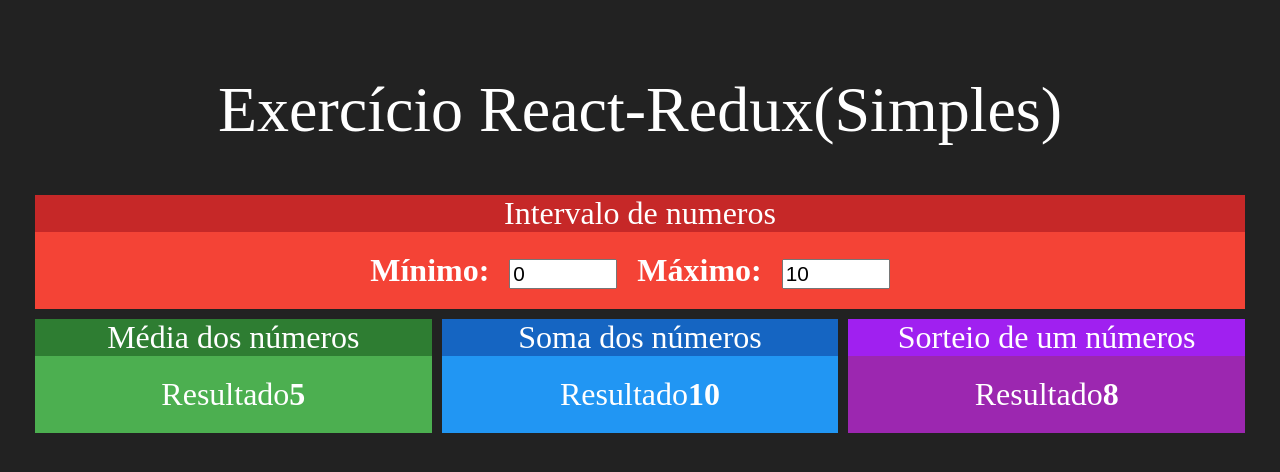
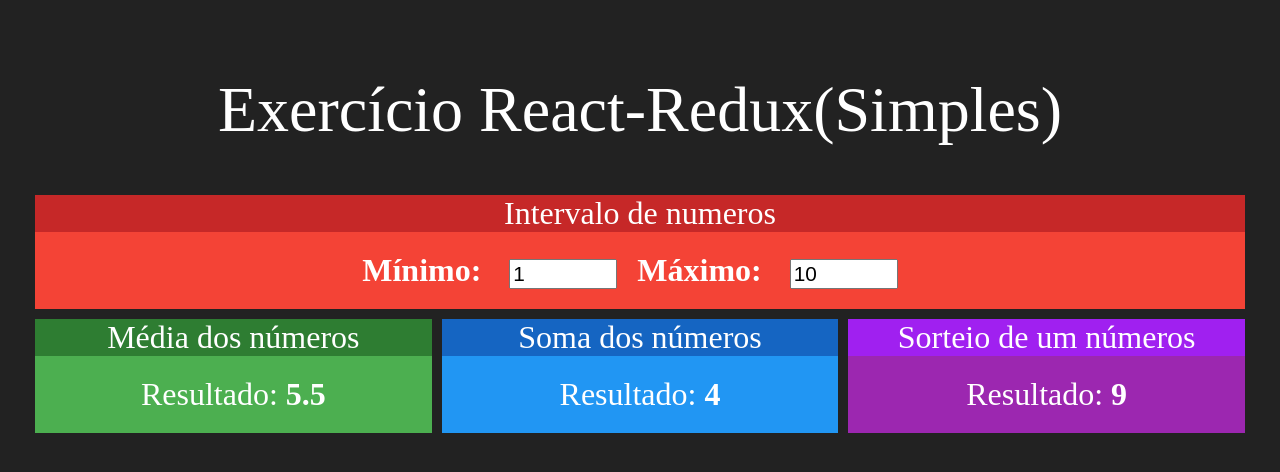
Before and after one commit to thiago-henrique-dev/react-gerenc-de-dados-redux, a React (Create React App) app: page / in a window 1280 px wide. Shown: the top 472 px of the page. Built offline with nearby package versions, Linux system fonts and the light colour scheme.

Commit message:
InplemenImplementação SEM redux

```diff
--- a/src/App.js
+++ b/src/App.js
@@ -1,21 +1,27 @@
 import './App.css';
+import React, { useState } from 'react';
 import Intervalo from './components/Intervalo';
 import Media from './components/Media';
 import Soma from './components/Soma';
 import Sorteio from './components/Sorteio';
 
 function App() {
+
+  const [min, setMin] = useState(1)
+  const [max, setMax] = useState(10)
+
   return (
     <div className="App">
       <h1>Exercício React-Redux(Simples)</h1>
       <div className="linha">
-        <Intervalo red></Intervalo>
+        <Intervalo min={min} max={max}
+        onMinChanged={setMin} onMaxChanged={setMax}></Intervalo>
 
       </div>
       <div className="linha">
-        <Media minimo={1} maximo={10}></Media>
-        <Soma minimo={1} maximo={10}></Soma>
-        <Sorteio minimo={1} maximo={10}></Sorteio>
+        <Media min={min} max={max}></Media>
+        <Soma min={min} max={max}></Soma>
+        <Sorteio min={min} max={max}></Sorteio>
 
 
       </div>
--- a/src/components/Intervalo.jsx
+++ b/src/components/Intervalo.jsx
@@ -3,16 +3,19 @@
 import Card from './Card'
 
 const Intervalo = props => {
+    const {min , max} = props
     return (
         <Card title="Intervalo de numeros" red>
             <div className="Intervalo">
                 <span>
-                  <strong>Mínimo:</strong>
-                     <input type="number" value={0} readOnly/>
+                  <strong>Mínimo: </strong>
+                     <input type="number" value={min}
+                     onChange={e => props.onMinChanged(+e.target.value)}/>
                  </span>
                  <span>
-                    <strong>Máximo:</strong>
-                     <input type="number" value={10} readOnly/>
+                    <strong>Máximo: </strong>
+                     <input type="number" value={max}
+                     onChange={e => props.onMaxChanged(+e.target.value)}/>
                  </span>
             </div>
 
--- a/src/components/Media.jsx
+++ b/src/components/Media.jsx
@@ -2,12 +2,16 @@
 import Card from './Card'
 
 const Media = props => {
+
+    const { min, max } = props
+
+
     return (
         <Card title="Média dos números" green>
             <div>
                 <span>
-                    <span>Resultado</span>
-                  <strong>5</strong>
+                    <span>Resultado: </span>
+                  <strong>{(max + min) / 2}</strong>
 
                  </span>
 
--- a/src/components/Soma.jsx
+++ b/src/components/Soma.jsx
@@ -2,14 +2,16 @@
 import Card from './Card'
 
 const Soma = props => {
+    const { min, max } = props
+    const aleatorio = parseInt(Math.random() * (max - min)) + min
+
     return (
         <Card title="Soma dos números" blue>
             <div>
                 <span>
-                    <span>Resultado</span>
-                  <strong>10</strong>
-
-                 </span>
+                    <span>Resultado: </span>
+                  <strong>{aleatorio}</strong>
+             </span>
 
             </div>
 
--- a/src/components/Sorteio.jsx
+++ b/src/components/Sorteio.jsx
@@ -2,12 +2,15 @@
 import Card from './Card'
 
 const Sorteio = props => {
+    const { min, max } = props
+    const aleatorio = parseInt(Math.random() * (max - min)) + min
+
     return (
         <Card title="Sorteio de um números" purple>
             <div>
                 <span>
-                    <span>Resultado</span>
-                  <strong>8</strong>
+                    <span>Resultado: </span>
+                  <strong>{aleatorio}</strong>
 
                  </span>
 
```
